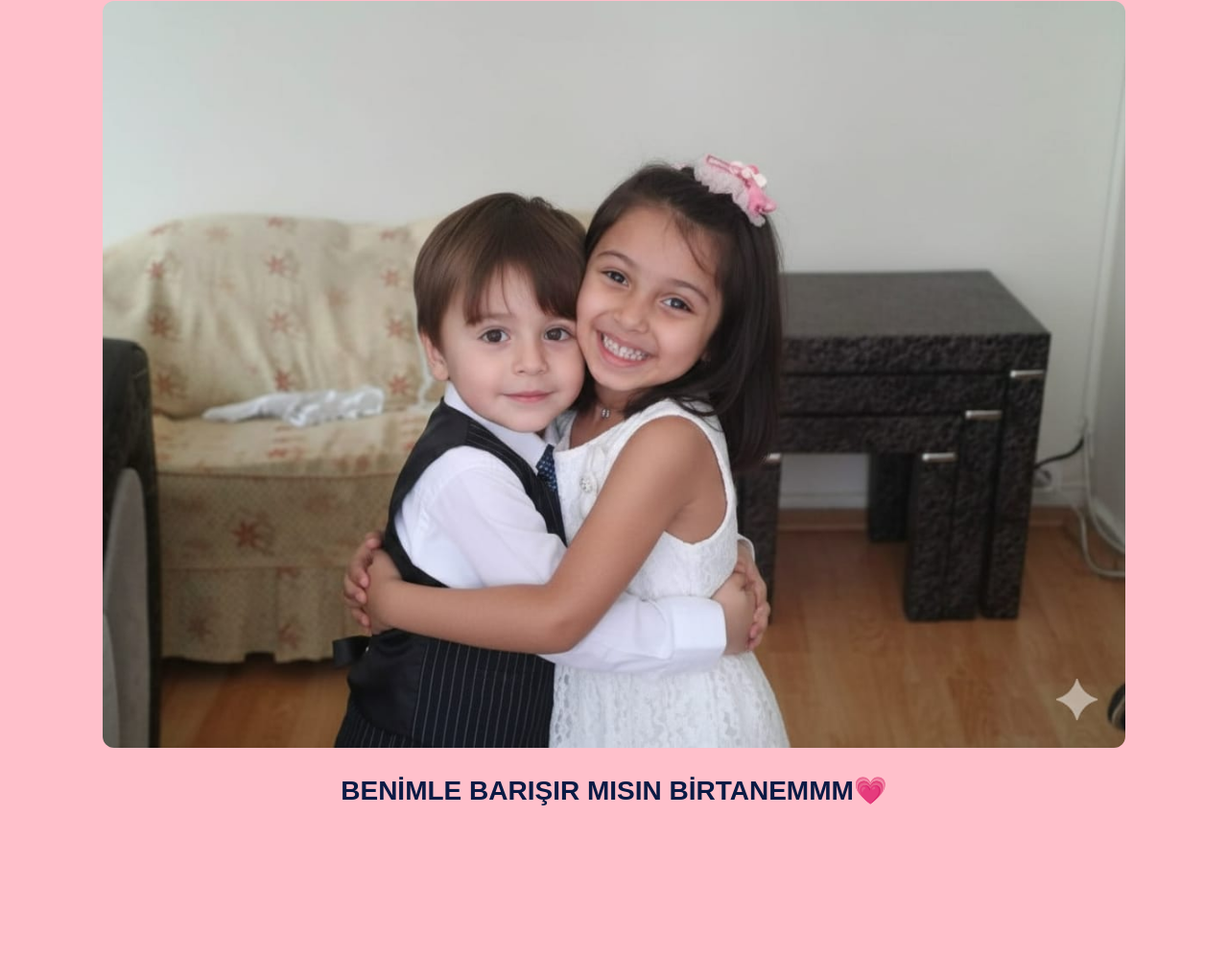
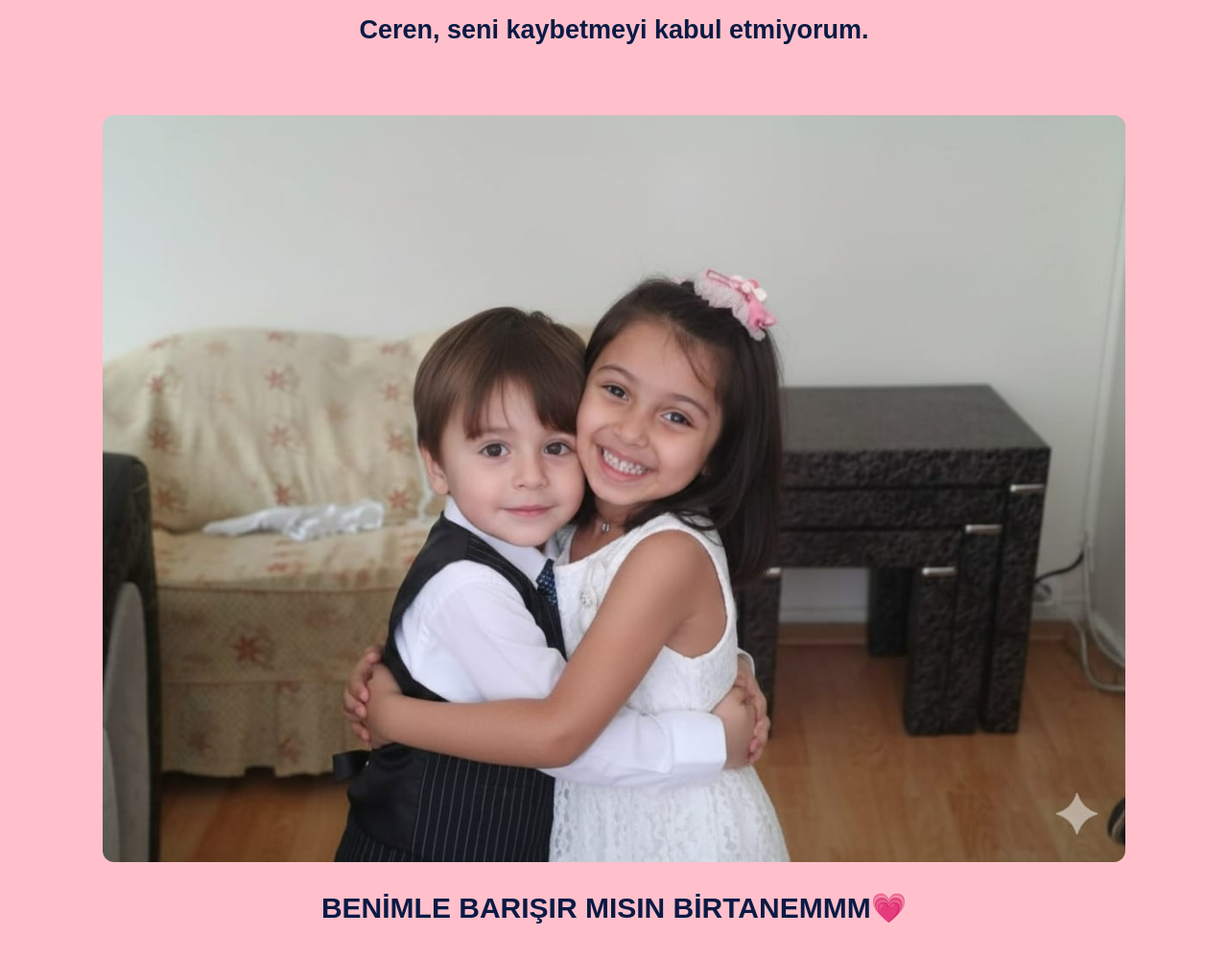
Before and after one commit to erengfb/Cerenimmm, a plain HTML site: page index.html in a window 1280 px wide. Shown: the part 1042-2042 px from the top of the page at 96% size. Before the commit the page ends 1930 px from the top, so only its background shows below. Drawn offline with Linux system fonts and the light colour scheme.

Commit message:
Update index.html

```diff
--- a/index.html
+++ b/index.html
@@ -16,7 +16,7 @@
       max-width: 700px;
       margin: auto;
       line-height: 1.6;
-      font-size: 24px;
+      font-size: 27px;
     }
     img {
       margin-top: 40px;
@@ -24,8 +24,8 @@
       border-radius: 12px;
     }
     .alt-yazi {
-      margin-top: 24px;
-      font-size: 28px;
+      margin-top: 26px;
+      font-size: 30px;
     }
   </style>
 </head>
```
